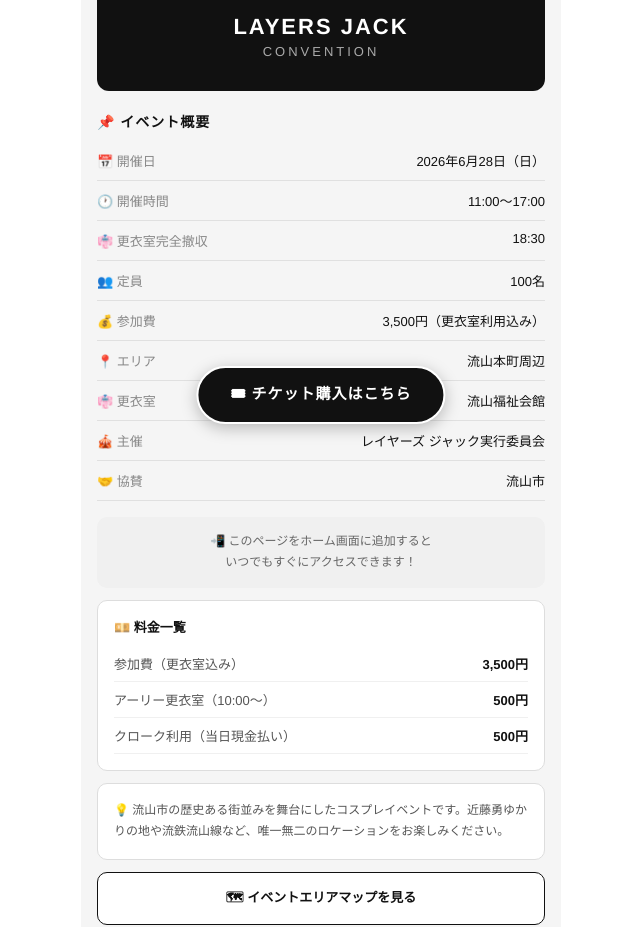
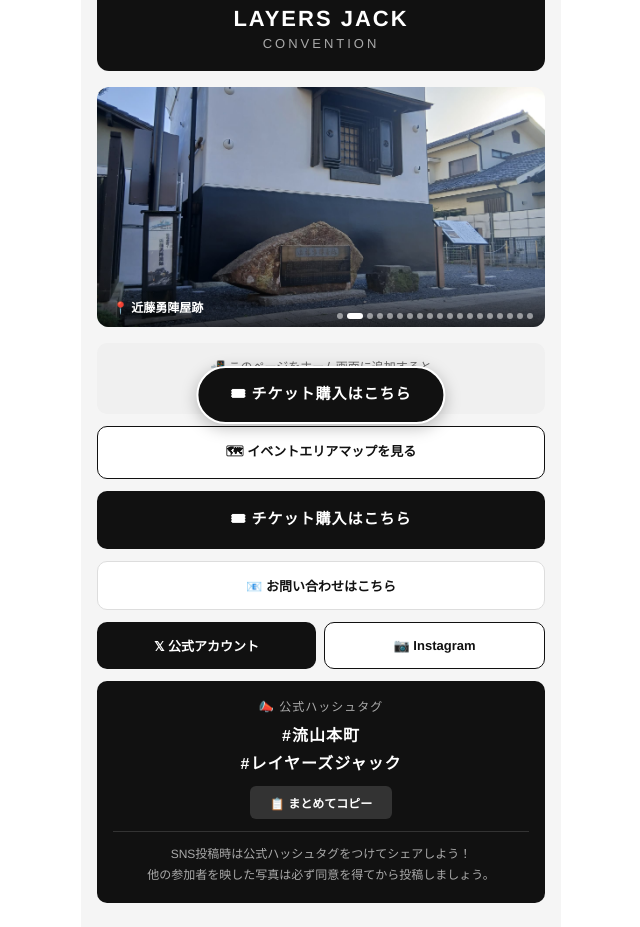
Before and after one commit to LAYERS-JACK/ljc-app, a React (Create React App) app: page / in a window 1280 px wide. Shown: the part 356-1283 px from the top of the page, without its empty margins (319-959 px from the left). Built offline with nearby package versions, Linux system fonts and the light colour scheme.

Commit message:
トップスライドショー・イベント概要タブ追加

```diff
--- a/src/App.js
+++ b/src/App.js
@@ -1,4 +1,4 @@
-import { useState } from "react";
+import { useState, useEffect } from "react";
 
 const spots = [
   { id: 1, name: "近藤勇陣屋跡", icon: "🏯", tag: "撮影スポット", note: "室内撮影も可能になりました。", detail: "近藤勇ゆかりの歴史的スポット。屋外・室内ともに撮影OK。", images: ["/jinnyaato01.jpg", "/jinyaato02.jpg"], map: "https://maps.app.goo.gl/mA4rqrb5vQbQ4FKVA" },
@@ -10,6 +10,8 @@
   { id: 8, name: "流山線歩道橋", icon: "🌉", tag: "撮影スポット", note: "撮影の際は、安全確認をお願いします。", detail: "駅が近く、撮影スポットとして使用できます。", images: ["/hodokyou01.jpg", "/hodoukyou02.jpg", "/hodoukyou03.jpg", "/hodoukyou04.jpg", "/hodoukyou05.jpg"], map: "https://maps.app.goo.gl/3sad4NCQfLbutbxs5" },
   { id: 7, name: "江戸川土手", icon: "🌊", tag: "撮影スポット", note: "全域で撮影可能です。", detail: "広大な土手エリアを自由に使えます。自然光を活かした撮影に最適。", images: ["/edogawa01.jpg", "/edogawa02.jpg", "/edogawa03.jpg", "/edogawa04.jpg", "/edogawa05.jpg"], map: "https://maps.app.goo.gl/n85F3pgeVYoRADuN6", map2: "https://maps.app.goo.gl/99h5UiiE3TyGNwvv7", map3: "https://maps.app.goo.gl/YqpCRJ7d3aC6hpVs7" },
 ];
+
+const allImages = spots.flatMap(s => s.images.map(img => ({ src: img, name: s.name })));
 
 const schedule = [
   { time: "10:00〜", label: "アーリー更衣室利用受付開始", icon: "⭐", note: "アーリー利用は+500円" },
@@ -48,7 +50,7 @@
   ]},
 ];
 
-const tabs = ["TOP", "スケジュール", "スポット", "更衣室", "アクセス", "ルール", "FAQ"];
+const tabs = ["TOP", "イベント概要", "スケジュール", "スポット", "更衣室", "アクセス", "ルール", "FAQ"];
 const tagColor = (tag) => {
   if (tag === "協賛店") return "#555";
   if (tag === "撮影・乗車") return "#222";
@@ -61,12 +63,7 @@
   if (!images || images.length === 0) return null;
   return (
     <div style={{ position: "relative", marginBottom: 10 }}>
-      <img
-        src={images[idx]}
-        alt={name}
-        onClick={() => setModal(true)}
-        style={{ width: "100%", borderRadius: 8, display: "block", cursor: "zoom-in" }}
-      />
+      <img src={images[idx]} alt={name} onClick={() => setModal(true)} style={{ width: "100%", borderRadius: 8, display: "block", cursor: "zoom-in" }} />
       {images.length > 1 && (
         <div style={{ display: "flex", justifyContent: "space-between", alignItems: "center", marginTop: 6 }}>
           <button onClick={() => setIdx(i => (i - 1 + images.length) % images.length)} style={{ background: "#111", color: "#fff", border: "none", borderRadius: 6, padding: "4px 12px", fontSize: 16, cursor: "pointer" }}>‹</button>
@@ -75,36 +72,9 @@
         </div>
       )}
       {modal && (
-        <div
-          onClick={() => setModal(false)}
-          style={{
-            position: "fixed", top: 0, left: 0, width: "100%", height: "100%",
-            background: "rgba(0,0,0,0.95)", zIndex: 1000,
-            display: "flex", flexDirection: "column", alignItems: "center", justifyContent: "center",
-          }}
-        >
-          <button
-            onClick={() => setModal(false)}
-            style={{
-              position: "fixed", top: 20, right: 20,
-              background: "#fff", color: "#111", border: "none",
-              borderRadius: "50%", width: 48, height: 48,
-              fontSize: 22, fontWeight: 700, cursor: "pointer",
-              boxShadow: "0 2px 8px rgba(0,0,0,0.5)",
-              display: "flex", alignItems: "center", justifyContent: "center",
-              zIndex: 1001,
-            }}
-          >✕</button>
-          <img
-            src={images[idx]}
-            alt={name}
-            onClick={e => e.stopPropagation()}
-            style={{
-              maxWidth: "95vw", maxHeight: "85vh",
-              borderRadius: 8, objectFit: "contain",
-              touchAction: "pinch-zoom",
-            }}
-          />
+        <div onClick={() => setModal(false)} style={{ position: "fixed", top: 0, left: 0, width: "100%", height: "100%", background: "rgba(0,0,0,0.95)", zIndex: 1000, display: "flex", flexDirection: "column", alignItems: "center", justifyContent: "center" }}>
+          <button onClick={() => setModal(false)} style={{ position: "fixed", top: 20, right: 20, background: "#fff", color: "#111", border: "none", borderRadius: "50%", width: 48, height: 48, fontSize: 22, fontWeight: 700, cursor: "pointer", boxShadow: "0 2px 8px rgba(0,0,0,0.5)", display: "flex", alignItems: "center", justifyContent: "center", zIndex: 1001 }}>✕</button>
+          <img src={images[idx]} alt={name} onClick={e => e.stopPropagation()} style={{ maxWidth: "95vw", maxHeight: "85vh", borderRadius: 8, objectFit: "contain", touchAction: "pinch-zoom" }} />
           {images.length > 1 && (
             <div style={{ display: "flex", gap: 16, marginTop: 16 }}>
               <button onClick={e => { e.stopPropagation(); setIdx(i => (i - 1 + images.length) % images.length); }} style={{ background: "#fff", color: "#111", border: "none", borderRadius: 6, padding: "8px 20px", fontSize: 20, cursor: "pointer", fontWeight: 700 }}>‹</button>
@@ -114,6 +84,27 @@
           )}
         </div>
       )}
+    </div>
+  );
+}
+
+function TopSlideshow() {
+  const [idx, setIdx] = useState(0);
+  useEffect(() => {
+    const timer = setInterval(() => setIdx(i => (i + 1) % allImages.length), 3000);
+    return () => clearInterval(timer);
+  }, []);
+  return (
+    <div style={{ position: "relative", width: "100%", borderRadius: 12, overflow: "hidden", marginBottom: 16 }}>
+      <img src={allImages[idx].src} alt={allImages[idx].name} style={{ width: "100%", height: 240, objectFit: "cover", display: "block" }} />
+      <div style={{ position: "absolute", bottom: 0, left: 0, right: 0, background: "linear-gradient(transparent, rgba(0,0,0,0.7))", padding: "20px 16px 12px" }}>
+        <div style={{ color: "#fff", fontSize: 12, fontWeight: 600 }}>📍 {allImages[idx].name}</div>
+      </div>
+      <div style={{ position: "absolute", bottom: 8, right: 12, display: "flex", gap: 4 }}>
+        {allImages.map((_, i) => (
+          <div key={i} onClick={() => setIdx(i)} style={{ width: i === idx ? 16 : 6, height: 6, borderRadius: 3, background: i === idx ? "#fff" : "rgba(255,255,255,0.5)", cursor: "pointer", transition: "width 0.3s" }} />
+        ))}
+      </div>
     </div>
   );
 }
@@ -157,11 +148,40 @@
 
         {activeTab === "TOP" && (
           <div>
-            <div style={{ background: "#111", color: "#fff", borderRadius: 12, padding: "32px 24px", marginBottom: 20, textAlign: "center" }}>
+            <div style={{ background: "#111", color: "#fff", borderRadius: 12, padding: "24px 24px 20px", marginBottom: 16, textAlign: "center" }}>
               <img src="/ljc_vo1.jpeg" alt="LAYERS JACK CONVENTION" style={{ width: "100%", borderRadius: 8, marginBottom: 12 }} />
               <div style={{ fontSize: 22, fontWeight: 700, letterSpacing: 2, marginBottom: 4 }}>LAYERS JACK</div>
               <div style={{ fontSize: 13, color: "#aaa", letterSpacing: 3 }}>CONVENTION</div>
             </div>
+
+            <TopSlideshow />
+
+            <div style={{ background: "#f0f0f0", borderRadius: 10, padding: 14, fontSize: 12, color: "#666", lineHeight: 1.8, marginBottom: 12, textAlign: "center" }}>
+              📲 このページをホーム画面に追加すると<br />いつでもすぐにアクセスできます！
+            </div>
+
+            <a href="https://www.google.com/maps/d/edit?mid=1w5oyodlavOqjWNFjJj6C3ZmEKcGUyrI&usp=sharing" target="_blank" rel="noreferrer" style={{ display: "block", textAlign: "center", background: "#fff", color: "#111", border: "1px solid #111", borderRadius: 10, padding: "14px 0", fontSize: 13, fontWeight: 600, textDecoration: "none", marginBottom: 12 }}>🗺 イベントエリアマップを見る</a>
+            <a href="https://livepocket.jp/e/ip399" target="_blank" rel="noreferrer" style={{ display: "block", textAlign: "center", background: "#111", color: "#fff", borderRadius: 10, padding: "16px 0", fontSize: 15, fontWeight: 700, textDecoration: "none", marginBottom: 12, letterSpacing: 1 }}>🎟 チケット購入はこちら</a>
+            <a href="mailto:layersjack.convention@gmail.com" style={{ display: "block", textAlign: "center", background: "#fff", color: "#111", border: "1px solid #ddd", borderRadius: 10, padding: "14px 0", fontSize: 13, fontWeight: 600, textDecoration: "none", marginBottom: 12 }}>📧 お問い合わせはこちら</a>
+            <div style={{ display: "flex", gap: 8, marginBottom: 12 }}>
+              <a href="https://x.com/LJC_Nagareyama" target="_blank" rel="noreferrer" style={{ flex: 1, display: "flex", alignItems: "center", justifyContent: "center", gap: 8, background: "#111", color: "#fff", borderRadius: 10, padding: "14px 0", fontSize: 13, fontWeight: 600, textDecoration: "none" }}>𝕏 公式アカウント</a>
+              <a href="https://www.instagram.com/ljc_nagareyama" target="_blank" rel="noreferrer" style={{ flex: 1, display: "flex", alignItems: "center", justifyContent: "center", gap: 8, background: "#fff", color: "#111", border: "1px solid #111", borderRadius: 10, padding: "14px 0", fontSize: 13, fontWeight: 600, textDecoration: "none" }}>📷 Instagram</a>
+            </div>
+            <div style={{ background: "#111", color: "#fff", borderRadius: 10, padding: 16, textAlign: "center" }}>
+              <div style={{ fontSize: 12, color: "#aaa", marginBottom: 8, letterSpacing: 1 }}>📣 公式ハッシュタグ</div>
+              <div style={{ fontSize: 16, fontWeight: 700, letterSpacing: 1, marginBottom: 4 }}>#流山本町</div>
+              <div style={{ fontSize: 16, fontWeight: 700, letterSpacing: 1, marginBottom: 12 }}>#レイヤーズジャック</div>
+              <button onClick={() => { navigator.clipboard.writeText("#流山本町 #レイヤーズジャック"); alert("ハッシュタグをコピーしました！"); }} style={{ background: "#333", color: "#fff", border: "none", borderRadius: 6, padding: "8px 20px", fontSize: 12, cursor: "pointer", fontWeight: 600 }}>📋 まとめてコピー</button>
+              <div style={{ marginTop: 12, borderTop: "1px solid #333", paddingTop: 12, fontSize: 12, color: "#aaa", lineHeight: 1.8 }}>
+                <div>SNS投稿時は公式ハッシュタグをつけてシェアしよう！</div>
+                <div>他の参加者を映した写真は必ず同意を得てから投稿しましょう。</div>
+              </div>
+            </div>
+          </div>
+        )}
+
+        {activeTab === "イベント概要" && (
+          <div>
             <div style={{ marginBottom: 16 }}>
               <div style={{ fontWeight: 700, fontSize: 14, marginBottom: 10, letterSpacing: 1 }}>📌 イベント概要</div>
               {[
@@ -181,10 +201,6 @@
                 </div>
               ))}
             </div>
-            <div style={{ background: "#f0f0f0", borderRadius: 10, padding: 14, fontSize: 12, color: "#666", lineHeight: 1.8, marginBottom: 12, textAlign: "center" }}>
-              📲 このページをホーム画面に追加すると<br />いつでもすぐにアクセスできます！
-            </div>
-
             <div style={{ background: "#fff", border: "1px solid #ddd", borderRadius: 10, padding: 16, marginBottom: 12 }}>
               <div style={{ fontWeight: 700, fontSize: 13, marginBottom: 10 }}>💴 料金一覧</div>
               {[
@@ -198,25 +214,8 @@
                 </div>
               ))}
             </div>
-            <div style={{ background: "#fff", border: "1px solid #ddd", borderRadius: 10, padding: 16, fontSize: 12, color: "#555", lineHeight: 1.8, marginBottom: 12 }}>
+            <div style={{ background: "#fff", border: "1px solid #ddd", borderRadius: 10, padding: 16, fontSize: 12, color: "#555", lineHeight: 1.8 }}>
               💡 流山市の歴史ある街並みを舞台にしたコスプレイベントです。近藤勇ゆかりの地や流鉄流山線など、唯一無二のロケーションをお楽しみください。
-            </div>
-            <a href="https://www.google.com/maps/d/edit?mid=1w5oyodlavOqjWNFjJj6C3ZmEKcGUyrI&usp=sharing" target="_blank" rel="noreferrer" style={{ display: "block", textAlign: "center", background: "#fff", color: "#111", border: "1px solid #111", borderRadius: 10, padding: "14px 0", fontSize: 13, fontWeight: 600, textDecoration: "none", marginBottom: 12 }}>🗺 イベントエリアマップを見る</a>
-            <a href="https://livepocket.jp/e/ip399" target="_blank" rel="noreferrer" style={{ display: "block", textAlign: "center", background: "#111", color: "#fff", borderRadius: 10, padding: "16px 0", fontSize: 15, fontWeight: 700, textDecoration: "none", marginBottom: 12, letterSpacing: 1 }}>🎟 チケット購入はこちら</a>
-            <a href="mailto:layersjack.convention@gmail.com" style={{ display: "block", textAlign: "center", background: "#fff", color: "#111", border: "1px solid #ddd", borderRadius: 10, padding: "14px 0", fontSize: 13, fontWeight: 600, textDecoration: "none", marginBottom: 12 }}>📧 お問い合わせはこちら</a>
-            <div style={{ display: "flex", gap: 8, marginBottom: 12 }}>
-              <a href="https://x.com/LJC_Nagareyama" target="_blank" rel="noreferrer" style={{ flex: 1, display: "flex", alignItems: "center", justifyContent: "center", gap: 8, background: "#111", color: "#fff", borderRadius: 10, padding: "14px 0", fontSize: 13, fontWeight: 600, textDecoration: "none" }}>𝕏 公式アカウント</a>
-              <a href="https://www.instagram.com/ljc_nagareyama" target="_blank" rel="noreferrer" style={{ flex: 1, display: "flex", alignItems: "center", justifyContent: "center", gap: 8, background: "#fff", color: "#111", border: "1px solid #111", borderRadius: 10, padding: "14px 0", fontSize: 13, fontWeight: 600, textDecoration: "none" }}>📷 Instagram</a>
-            </div>
-            <div style={{ background: "#111", color: "#fff", borderRadius: 10, padding: 16, textAlign: "center" }}>
-              <div style={{ fontSize: 12, color: "#aaa", marginBottom: 8, letterSpacing: 1 }}>📣 公式ハッシュタグ</div>
-              <div style={{ fontSize: 16, fontWeight: 700, letterSpacing: 1, marginBottom: 4 }}>#流山本町</div>
-              <div style={{ fontSize: 16, fontWeight: 700, letterSpacing: 1, marginBottom: 12 }}>#レイヤーズジャック</div>
-              <button onClick={() => { navigator.clipboard.writeText("#流山本町 #レイヤーズジャック"); alert("ハッシュタグをコピーしました！"); }} style={{ background: "#333", color: "#fff", border: "none", borderRadius: 6, padding: "8px 20px", fontSize: 12, cursor: "pointer", fontWeight: 600 }}>📋 まとめてコピー</button>
-              <div style={{ marginTop: 12, borderTop: "1px solid #333", paddingTop: 12, fontSize: 12, color: "#aaa", lineHeight: 1.8 }}>
-                <div>SNS投稿時は公式ハッシュタグをつけてシェアしよう！</div>
-                <div>他の参加者を映した写真は必ず同意を得てから投稿しましょう。</div>
-              </div>
             </div>
           </div>
         )}
```
